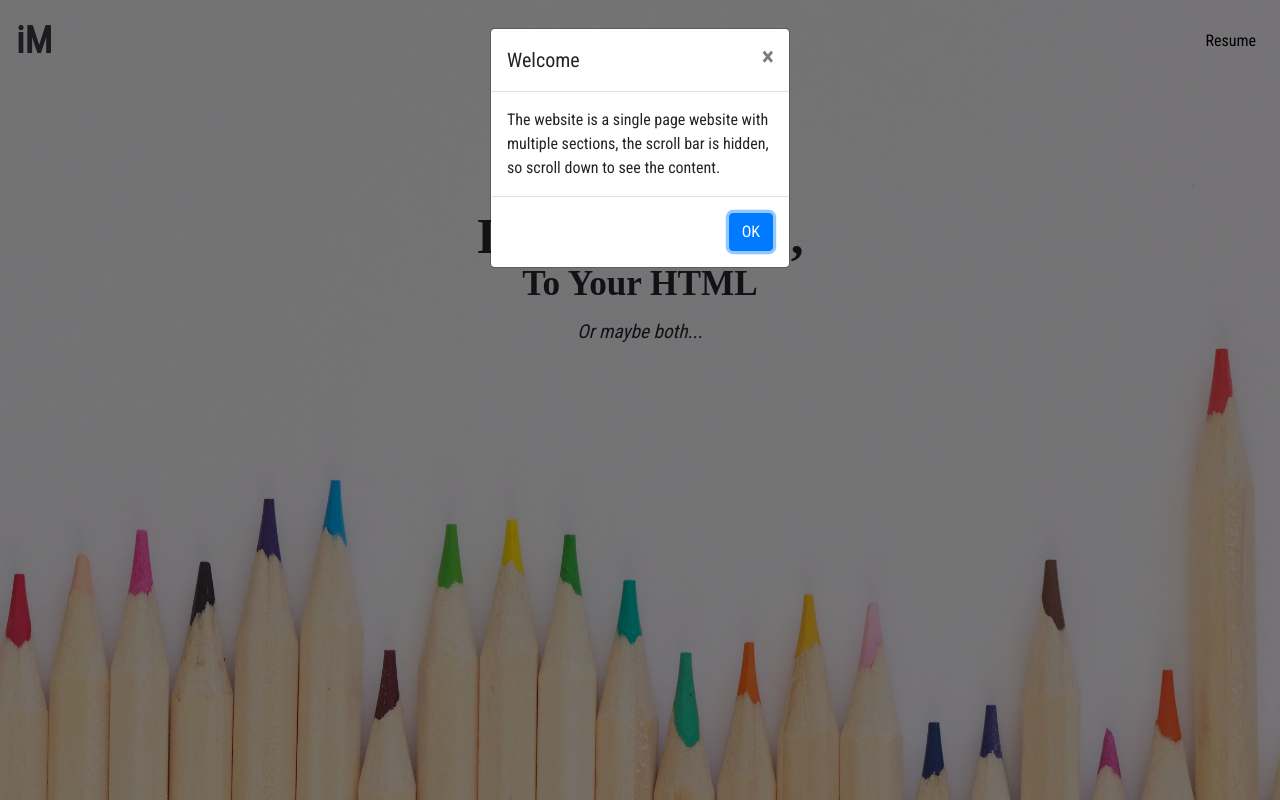
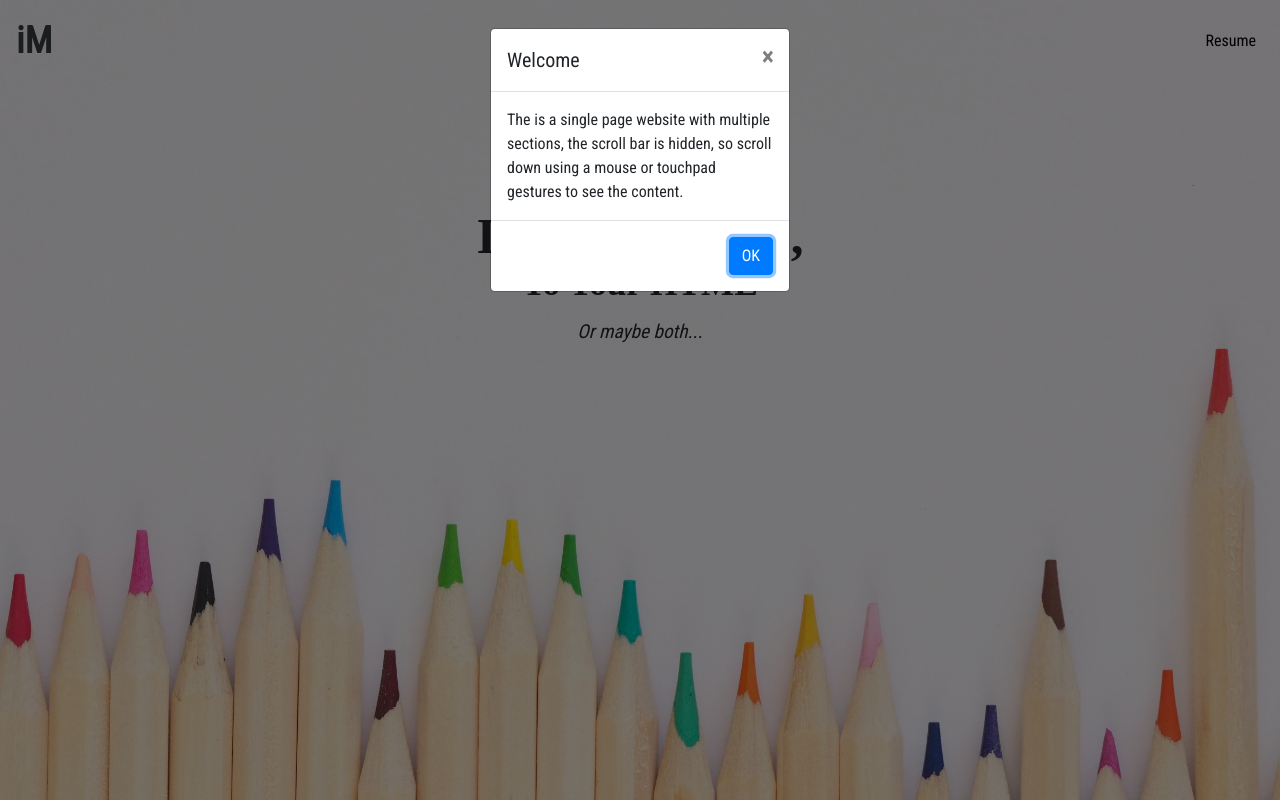
Before and after one commit to ishaanmeena/ishaanmeena.github.io, a plain HTML site: page index.html in a window 1280 px wide. Drawn offline with nearby package versions, Linux system fonts and the light colour scheme; a web font is replaced by a local one.

Commit message:
Update index.html

```diff
--- a/index.html
+++ b/index.html
@@ -24,7 +24,7 @@
         bootbox.alert({
             size: "small",
             title: "Welcome",
-            message: "The website is a single page website with multiple sections, the scroll bar is hidden, so scroll down to see the content.",
+            message: "The is a single page website with multiple sections, the scroll bar is hidden, so scroll down using a mouse or touchpad gestures to see the content.",
             callback: function () {}
         })
     </script>
```
